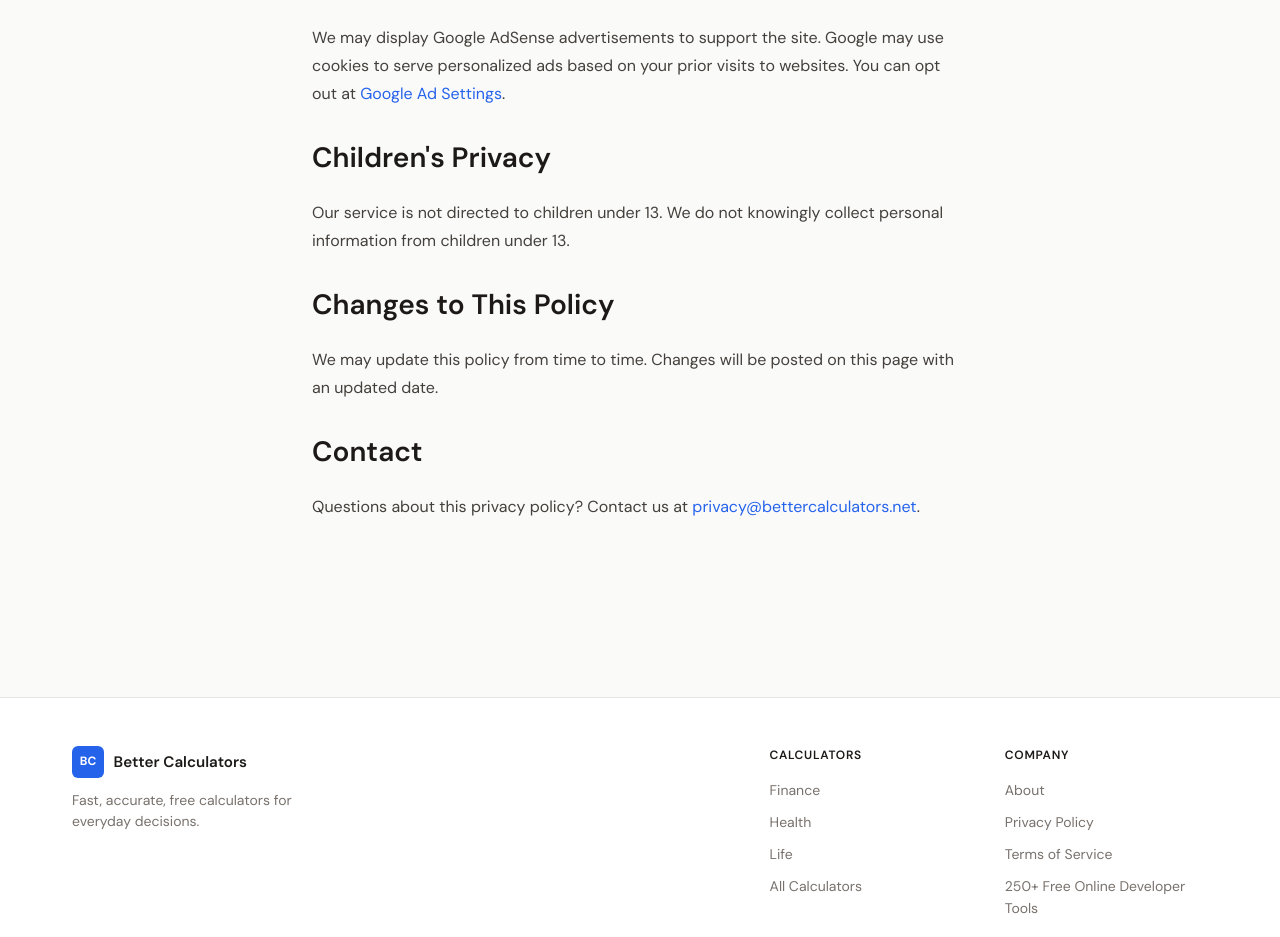
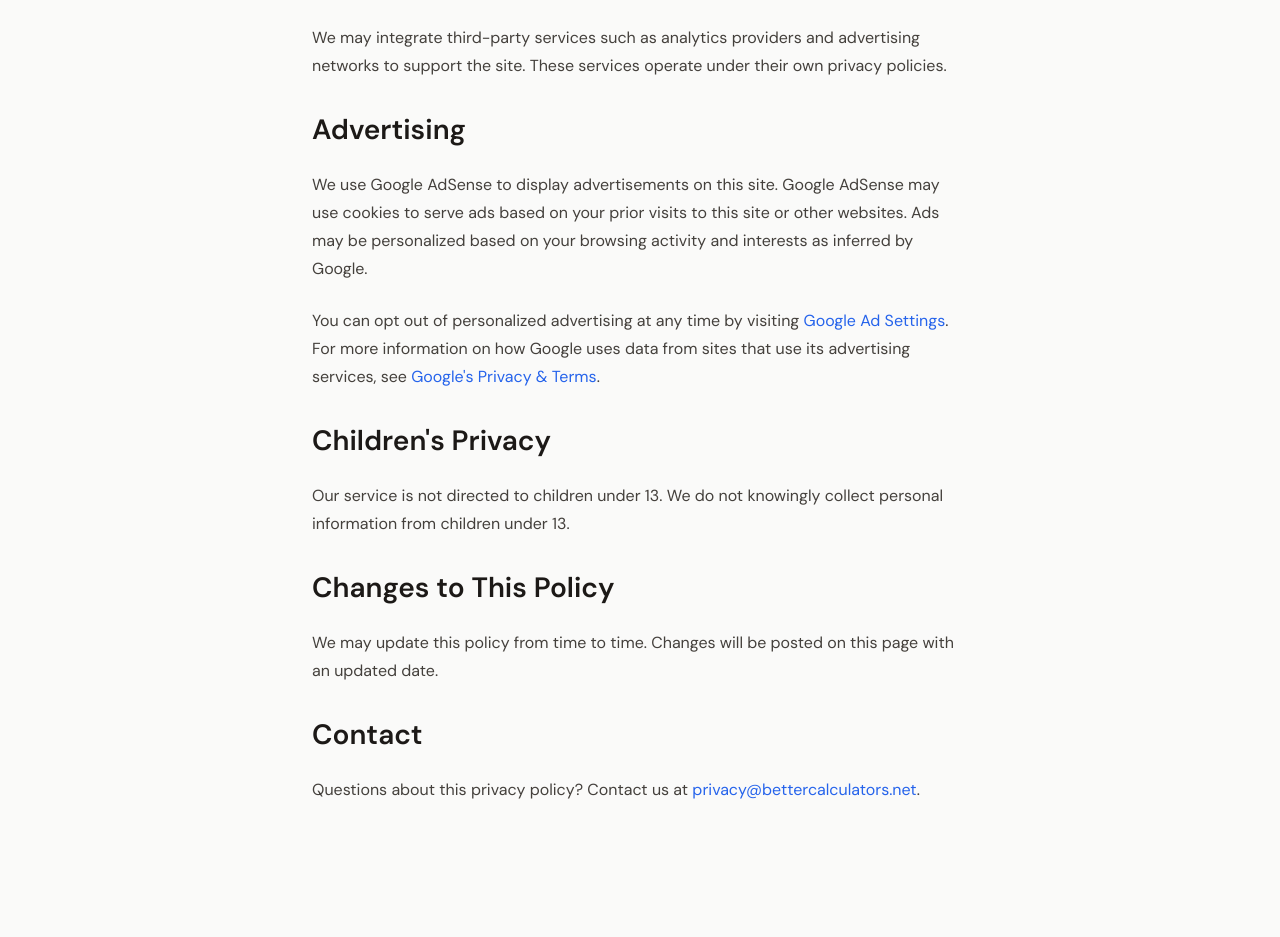
Before and after one commit to CodeAndCalories/better-calculators, a Next.js app: page /privacy in a window 1280 px wide. Shown: the part 1095-2032 px from the top of the page. Built offline with nearby package versions, Linux system fonts and the light colour scheme.

Commit message:
adsense comp updates

```diff
--- a/src/app/page.tsx
+++ b/src/app/page.tsx
@@ -47,7 +47,7 @@
             <span className={styles.accent}>everyday calculations</span>
           </h1>
           <p className={styles.subheadline}>
-            300+ Fast, accurate, beautifully designed calculators for finance, health, and life. No data collected. Just answers.
+            300+ Fast, accurate, beautifully designed calculators for finance, health, and life. Private calculations. Your numbers stay in your browser. We never store your calculation data.
           </p>
           <div className={styles.heroCtas}>
             <Link href="/calculators" className={styles.primaryCta}>Browse all calculators</Link>
@@ -121,7 +121,7 @@
               { icon: "⚡", title: "Instant results",   desc: "No loading spinners. Results update as you type or on one click." },
               { icon: "🎯", title: "Accurate formulas", desc: "Every calculator uses the same formulas trusted by professionals." },
               { icon: "📱", title: "Works everywhere",  desc: "Fully responsive and accessible on any device or screen size." },
-              { icon: "🔒", title: "No data collected", desc: "Everything runs in your browser. We never store your numbers." },
+              { icon: "🔒", title: "Private calculations", desc: "Your numbers stay in your browser. We never store your calculation data." },
             ].map((item) => (
               <div key={item.title} className={styles.trustItem}>
                 <span className={styles.trustIcon}>{item.icon}</span>
--- a/src/app/privacy/page.tsx
+++ b/src/app/privacy/page.tsx
@@ -31,7 +31,11 @@
         <p>We do not use cookies for tracking or advertising. We may use minimal session-based cookies if needed for site functionality.</p>
 
         <h2>Third-Party Services</h2>
-        <p>We may display Google AdSense advertisements to support the site. Google may use cookies to serve personalized ads based on your prior visits to websites. You can opt out at <a href="https://adssettings.google.com" target="_blank" rel="noopener noreferrer">Google Ad Settings</a>.</p>
+        <p>We may integrate third-party services such as analytics providers and advertising networks to support the site. These services operate under their own privacy policies.</p>
+
+        <h2>Advertising</h2>
+        <p>We use Google AdSense to display advertisements on this site. Google AdSense may use cookies to serve ads based on your prior visits to this site or other websites. Ads may be personalized based on your browsing activity and interests as inferred by Google.</p>
+        <p>You can opt out of personalized advertising at any time by visiting <a href="https://adssettings.google.com" target="_blank" rel="noopener noreferrer">Google Ad Settings</a>. For more information on how Google uses data from sites that use its advertising services, see <a href="https://policies.google.com/technologies/partner-sites" target="_blank" rel="noopener noreferrer">Google's Privacy &amp; Terms</a>.</p>
 
         <h2>Children's Privacy</h2>
         <p>Our service is not directed to children under 13. We do not knowingly collect personal information from children under 13.</p>
--- a/src/components/layout/Footer.tsx
+++ b/src/components/layout/Footer.tsx
@@ -26,6 +26,7 @@
           <div className={styles.linkGroup}>
             <p className={styles.groupLabel}>Company</p>
             <Link href="/about">About</Link>
+            <Link href="/contact">Contact</Link>
             <Link href="/privacy">Privacy Policy</Link>
             <Link href="/terms">Terms of Service</Link>
            <a
@@ -34,7 +35,7 @@
              rel="noopener noreferrer"
              className={styles.link}
             >
-            250+ Free Online Developer Tools
+            300+ Free Online Developer Tools
         </a>
           </div>
         </nav>
```
